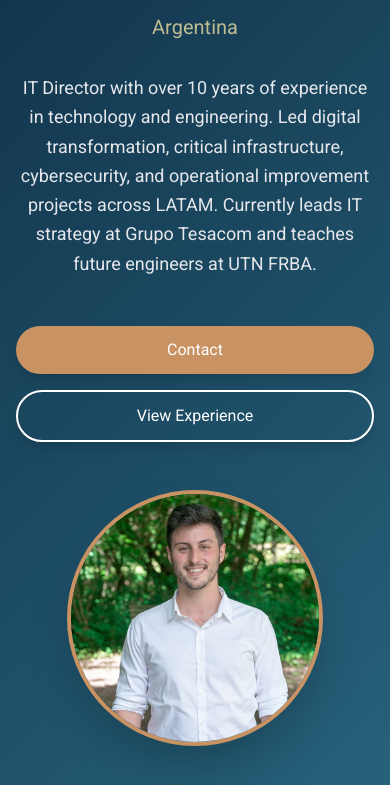
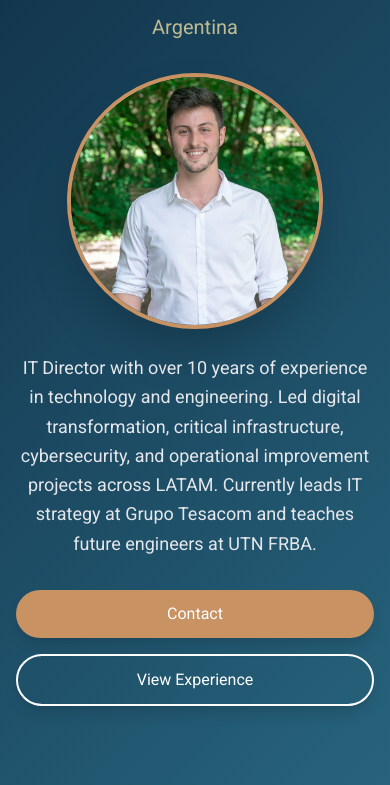
Before and after one commit to matnalopez2/matnalopez2.github.io, a plain HTML site: page index.html in a window 390 px wide. Shown: the part 315-1100 px from the top of the page. Drawn offline with nearby package versions, Linux system fonts and the light colour scheme.

Commit message:
Fix profile picture order

```diff
--- a/index.html
+++ b/index.html
@@ -188,16 +188,19 @@
         <section id="inicio" class="gradient-bg text-white py-32 -mt-20">
             <div class="container mx-auto px-4">
                 <div class="max-w-6xl mx-auto flex flex-col md:flex-row items-center justify-between gap-12">
+                    <!-- Bloque de texto -->
                     <div class="flex-1 text-center md:text-left">
-                        <h1 data-lang="name" class="text-5xl md:text-6xl font-bold mb-6 animate-fade-in">Matías Nahuel López</h1>
-                        <h2 data-lang="role" class="text-2xl md:text-3xl text-accent-light mb-4 animate-slide-up">Director de Tecnología de la Información</h2>
-                        <p class="text-accent-soft text-xl mb-8 animate-slide-up" data-lang="location">Argentina</p>
-                        <p class="max-w-3xl text-gray-200 leading-relaxed text-lg animate-slide-up" data-lang="hero-description">
-                            Director de Tecnología con más de 10 años de experiencia en tecnología e ingeniería.
-                            Lideró proyectos de transformación digital, infraestructura crítica, ciberseguridad y mejora operativa en LATAM.
-                            Actualmente dirige la estrategia de TI en Grupo Tesacom y forma futuros ingenieros como docente en UTN FRBA.
-                        </p>
-                        <div class="mt-12 flex flex-col md:flex-row justify-center md:justify-start space-y-4 md:space-y-0 md:space-x-4">
+                        <h1 data-lang="name" class="text-5xl md:text-6xl font-bold mb-6">Matías Nahuel López</h1>
+                        <h2 data-lang="role" class="text-2xl md:text-3xl text-accent-light mb-4">Director de Tecnología de la Información</h2>
+                        <p class="text-accent-soft text-xl mb-8" data-lang="location">Argentina</p>
+                        <!-- Foto solo en mobile -->
+                        <div class="block md:hidden mb-6">
+                            <div class="w-64 h-64 mx-auto rounded-full overflow-hidden border-4 border-highlight shadow-2xl">
+                                <img src="profile.png" alt="Matías Nahuel López" class="w-full h-full object-cover">
+                            </div>
+                        </div>
+                        <p class="max-w-3xl text-gray-200 leading-relaxed text-lg mb-8" data-lang="hero-description"></p>
+                        <div class="mt-8 flex flex-col md:flex-row justify-center md:justify-start space-y-4 md:space-y-0 md:space-x-4">
                             <a href="#contacto" class="bg-highlight text-white px-8 py-3 rounded-full hover:bg-primary transition-colors duration-200 shadow-lg hover:shadow-xl transform hover:-translate-y-0.5">
                                 <span data-lang="contact-button">Contactar</span>
                             </a>
@@ -206,8 +209,9 @@
                             </a>
                         </div>
                     </div>
-                    <div class="flex-1 relative">
-                        <div class="w-64 h-64 md:w-80 md:h-80 mx-auto rounded-full overflow-hidden border-4 border-highlight shadow-2xl animate-scale-in">
+                    <!-- Foto solo en desktop -->
+                    <div class="hidden md:flex flex-1 justify-center md:justify-end">
+                        <div class="w-80 h-80 rounded-full overflow-hidden border-4 border-highlight shadow-2xl">
                             <img src="profile.png" alt="Matías Nahuel López" class="w-full h-full object-cover">
                         </div>
                     </div>
```
